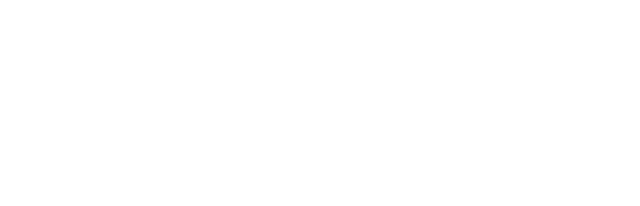
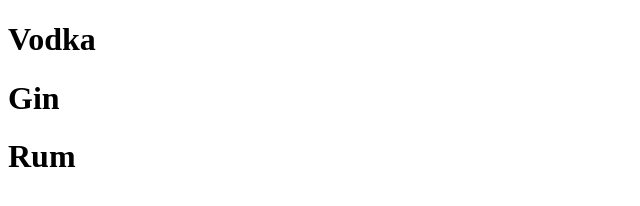
Before and after one commit to RyanMalonee/cocktail-site, a plain HTML site: page index.html in a window 1280 px wide. Shown: the whole page, without its empty margins (0-640 px from the left). Drawn offline with Linux system fonts and the light colour scheme.

Commit message:
adding html

```diff
--- a/index.html
+++ b/index.html
@@ -6,5 +6,14 @@
   </head>
   <body>
     <script src="script.js"></script>
+    <div id="vodka">
+      <h1>Vodka</h1>
+    </div>
+    <div id="gin">
+      <h1>Gin</h1>
+    </div>
+    <div id="rum">
+      <h1>Rum</h1>
+    </div>
   </body>
 </html>
--- a/styles.css
+++ b/styles.css
@@ -4,4 +4,6 @@
 
 /* Larger Resolutions */
 @media only screen and (min-width: 600px) {
+
+
 }
```
